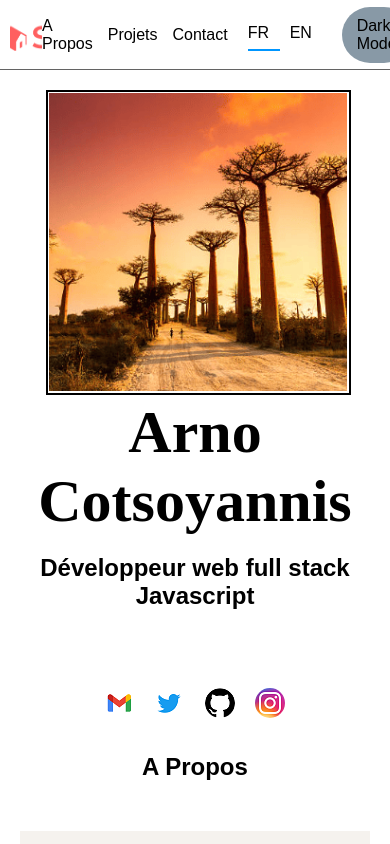
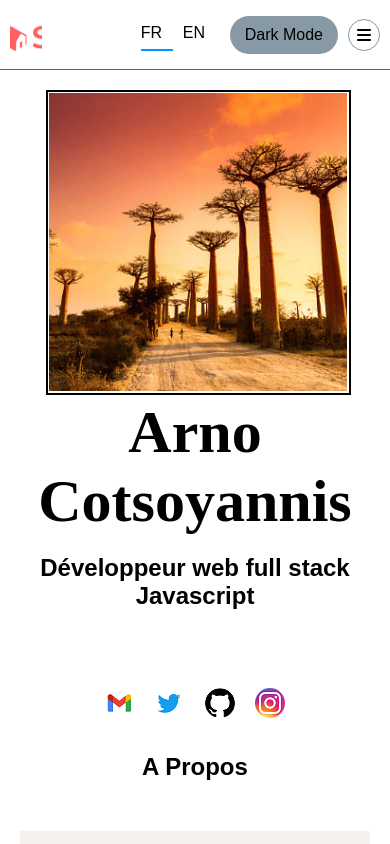
Before and after one commit to AvirKarakitsos/OC_project8_portfolio_frontend, a React (Create React App) app: page /fr in a window 390 px wide. Shown: the top 844 px of the page. Built offline with nearby package versions, Linux system fonts and the light colour scheme; no server answers.

Commit message:
feat: navbar responsive icon

```diff
--- a/src/Components/Footer.js
+++ b/src/Components/Footer.js
@@ -3,7 +3,7 @@ function Footer() {
     return(
         <footer id="footer" className="footer flex align-center justify-center cursor-default">
 			<p className="footer-contact">Me contacter: arnocotso8@gmail.com</p>
-			<ul className="flex column-gap-15 no-bullet">
+			<ul className="flex small-column-gap no-bullet">
 				<li><a className="color-black" href="https://github.com/AvirKarakitsos" target="_blank" rel="noopener noreferrer">github</a></li>
 				<li><a className="color-black" href="https://twitter.com/AvirKarakitsos" target="_blank" rel="noopener noreferrer">twitter</a></li>
 				<li><a className="color-black" href="https://www.instagram.com/avir.karakitsos" target="_blank" rel="noopener noreferrer">instagram</a></li>
--- a/src/Components/Header.js
+++ b/src/Components/Header.js
@@ -1,22 +1,42 @@
+import { useState, useEffect } from 'react'
 import logo from '../assets/images/logo-light.png'
 
 function Header() {
+	const [windowWidth, setWindowWidth] = useState(window.innerWidth)
+	const [navbar, setNavbar] = useState(false)
+
+	useEffect(() => {
+        window.addEventListener("resize",()=> {
+            setWindowWidth(window.innerWidth)
+        })
+        if(windowWidth <= 650) setNavbar(true)
+		else setNavbar(false)
+    },[windowWidth])
+
     return (
         <header className="header flex justify-space align-center">
             <img className="size-32" src={logo} alt="logo"/>
-			<nav className="flex justify-space column-gap-15 cursor-default">
-				<ul className="flex align-center justify-center column-gap-15 no-bullet">
+			<nav className="flex justify-space small-column-gap cursor-default">
+				{!navbar &&
+				<ul className="flex align-center justify-center small-column-gap no-bullet">
 					<li><a className="no-decoration color-black" href='#about-me'>A Propos</a></li>
 					<li><a className="no-decoration color-black" href='#project'>Projets</a></li>
 					<li><a className="no-decoration color-black" href='#footer'>Contact</a></li>
 				</ul>
+				}
 				<ul className="flex align-center justify-center no-bullet">
 					<li className="flex btn-lang size-32 border-blue">FR</li>
 					<li className="flex btn-lang size-32">EN</li>
 				</ul>
-				<ul className="flex-align-center no-bullet">
+				<ul className="flex align-center no-bullet small-column-gap">
 					<li className="btn dark dark">Dark Mode</li>
 					<li className="btn dark light none">Light Mode</li>
+
+				{navbar &&
+					<li className='size-32 flex justify-center align-center border-cercle border-grey'>
+						<i className="fa-solid fa-bars"></i>
+					</li>
+				}
 				</ul>
 			</nav>
         </header>
--- a/src/index.css
+++ b/src/index.css
@@ -59,7 +59,7 @@ img {
     justify-content: center;
 }
 
-.column-gap-15 {
+.small-column-gap- {
 	column-gap: 15px;
 }
 
@@ -153,6 +153,10 @@ img {
 
 .border-black {
     border: 2px solid var(--black);
+}
+
+.border-grey {
+    border: 1px solid var(--button-dark);
 }
 
 .color-black {
@@ -479,4 +483,8 @@ main {
         font-size: 20px;
         text-align: center;
     }
+
+    .small-column-gap {
+        column-gap: 10px;
+    }
 }
--- a/src/pages/Admin.js
+++ b/src/pages/Admin.js
@@ -150,8 +150,8 @@ function Admin() {
 
     return (
         <div className="container-100 flex direction-column justify-center align-center">
-            <div className="flex align-center justify-center column-gap-15">
-                <label className="flex align-center label-style column-gap-15" htmlFor="select">Projet
+            <div className="flex align-center justify-center small-column-gap">
+                <label className="flex align-center label-style small-column-gap" htmlFor="select">Projet
                     <select
                         name="select"
                         id="select"
@@ -170,7 +170,7 @@ function Admin() {
                     </button>
             </div>
             <form onSubmit={handleAddProject} className="form-container flex justify-center align-center border-black">
-                <label className="flex align-center label-style column-gap-15" htmlFor={title}>
+                <label className="flex align-center label-style small-column-gap" htmlFor={title}>
                     Titre
                     <input
                         className="input-style input-size"
@@ -182,7 +182,7 @@ function Admin() {
                         required
                     />
                 </label>
-                <label className="flex align-center label-style column-gap-15" htmlFor="tags">
+                <label className="flex align-center label-style small-column-gap" htmlFor="tags">
                     <p>Liste de tags</p>
                     <input
                         className="input-style input-size"
@@ -194,8 +194,8 @@ function Admin() {
                         required
                     />
                 </label>
-                <div className="flex align-center column-gap-15">
-                    <label className="flex align-center label-style column-gap-15" htmlFor="content">
+                <div className="flex align-center small-column-gap">
+                    <label className="flex align-center label-style small-column-gap" htmlFor="content">
                         <p>Contenu</p>
                         <textarea
                             className="input-style area-size"
@@ -226,7 +226,7 @@ function Admin() {
 
                     </select>
                 </div>
-                <label className="flex align-center label-style column-gap-15" htmlFor="link">
+                <label className="flex align-center label-style small-column-gap" htmlFor="link">
                     <p>Lien github</p>
                     <input
                         className="input-style input-size"
@@ -238,7 +238,7 @@ function Admin() {
                         required
                     />
                 </label>
-                <label className="flex align-center label-style column-gap-15" htmlFor="image">
+                <label className="flex align-center label-style small-column-gap" htmlFor="image">
                     <p>Ajouter une image</p>
                     <input
                         className="input-style input-size"
@@ -248,7 +248,7 @@ function Admin() {
                         onChange={(e) => { setImage(e.target.files[0]); }}
                     />
                 </label>
-                <label className="flex align-center label-style column-gap-15" htmlFor="image">
+                <label className="flex align-center label-style small-column-gap" htmlFor="image">
                     <p>Projet</p>
                     <select
                         name="type"
--- a/src/pages/Homefr.js
+++ b/src/pages/Homefr.js
@@ -13,6 +13,16 @@ import { useState, useEffect } from 'react'
 function Homefr() {
 	const [projects, setProjects] = useState([])
 	const [modal, setModal] = useState("")
+	const [filter, setFilter] = useState(false)
+	const [table, setTable] = useState(false)
+
+	const handleFilter = function(tag) {
+		if(tag === "all") setTable(projects)
+		else {
+			setTable(projects.filter(element => element.type === tag))
+			setFilter(true)
+		}
+	}
 
 	useEffect(() => {
 		fetch('http://localhost:4000/api/projects')
@@ -61,20 +71,22 @@ function Homefr() {
 					</div>
 				</section>
 
+				<Modal modal={modal} setModal={setModal}/>
+
 				<section id="project" className="filter flex">
 					<h2 className="subtitle">Mes projets</h2>
 					<ul className="list flex align-center justify-center no-bullet cursor-default">
-						<li className='btn dark'>Tous</li>
-						<li className='btn dark'>Projets Openclassroom</li>
-						<li className='btn dark'>Projets personnels</li>
+						<li className='btn dark' onClick={() => handleFilter("all")}>Tous</li>
+						<li className='btn dark' onClick={() => handleFilter("openclassrooms")}>Projets Openclassroom</li>
+						<li className='btn dark' onClick={() => handleFilter("perso")}>Projets personnels</li>
 					</ul>
 				</section>
 
-				<Modal modal={modal} setModal={setModal}/>
-
 				<div className="box-container cursor-default">
-					{projects.map(project => <Card key={project._id} project={project} setModal={setModal}/>)}
-
+					{ filter ?
+					table.map(project => <Card key={project._id} project={project} setModal={setModal}/>)
+					: projects.map(project => <Card key={project._id} project={project} setModal={setModal}/>)
+					}
 				</div>
 
             </main>
```
